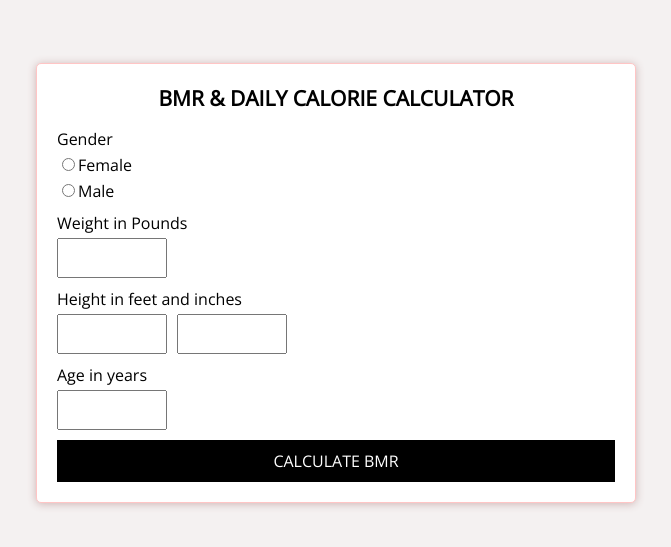
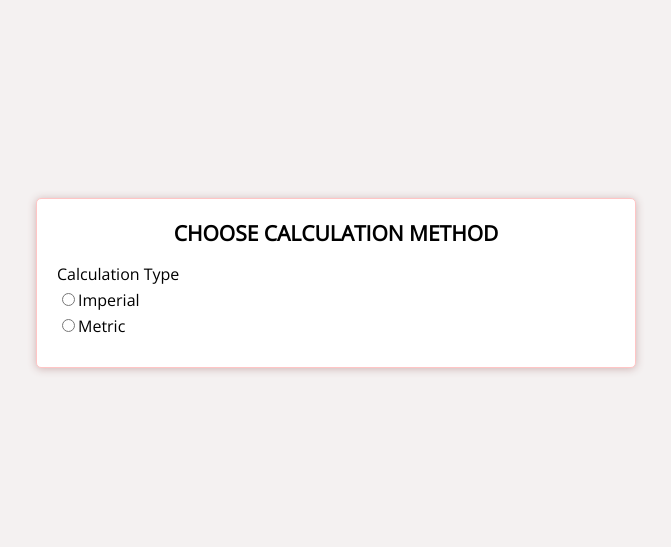
Before and after one commit to ZainabYounus/React-BMR-Calculator, a React (Create React App) app: page / in a window 1280 px wide. Shown: the part 117-664 px from the top of the page, without its empty margins (304-975 px from the left). Built offline with nearby package versions, Linux system fonts and the light colour scheme.

Commit message:
Added Both Imperial and Metric Calculations

```diff
--- a/src/components/bmr.js
+++ b/src/components/bmr.js
@@ -13,7 +13,9 @@ class bmr extends Component {
             activity: '',
             bmr: '',
             error: '',
-            calories: ''
+            calories: '',
+            calculationType: '',
+            heightCm: ''
         }
     }
 
@@ -53,11 +55,20 @@ class bmr extends Component {
         })
     }
 
+    handleCalculationChange = (event) => {
+        this.setState({ calculationType: event.target.value });
+    }
+
+    handleHeightCmChange = (event) => {
+        this.setState({ heightCm: event.target.value });
+    }
+
     calculateBMR() {
         let age = this.state.age;
         let gender = this.state.gender;
         let heightFeet = this.state.heightFeet;
         let heightInches = this.state.heightInches;
+        let heightCenti = this.state.heightCm;
         let weight = this.state.weight;
 
         if (age == '' || gender == '' || heightFeet == '' || heightInches == '' || weight == '') {
@@ -65,6 +76,7 @@ class bmr extends Component {
             return;
         }
 
+        if (this.state.calculationType == "imperial") {
             /* BMR calculation (imperial):
             Man BMR = 66 + ( 6.2 × weight in pounds ) + ( 12.7 × height in inches ) – ( 6.76 × age in years )
             Woman BMR = 655.1 + ( 4.35 × weight in pounds ) + ( 4.7 × height in inches ) - ( 4.7 × age in years )
@@ -80,6 +92,25 @@ class bmr extends Component {
                 bmrCalc = 655.1 + (4.35 * weight) + (4.7 * height) - (4.7 * age);
             }
             this.setState({ bmr: bmrCalc });
+
+        }
+        else if (this.state.calculationType == "metric") {
+            /* BMR calculation (Metric):
+            Man BMR = 66.5 + ( 13.75 × weight in kg ) + ( 5.003 × height in cm ) – ( 6.755 × age in years )
+            Woman BMR = BMR = 655 + ( 9.563 × weight in kg ) + ( 1.850 × height in cm ) – ( 4.676 × age in years )
+            */
+            let bmrCalc = '';
+
+            if (gender == 2) {
+                //Calculation of Male BMR
+                bmrCalc = 66.5 + (13.5 * weight) + (12.7 * heightCenti) - (6.755 * age);
+            } else if (gender == 1) {
+                //Calculation of Female BMR
+                bmrCalc = 655 + (9.563 * weight) + (1.850 * heightCenti) - (4.676 * age);
+            }
+            this.setState({ bmr: bmrCalc });
+
+        }
 
         this.setState({ error: '' })
     }
@@ -149,9 +180,11 @@ class bmr extends Component {
             resultCalories = <div className="result">{this.state.calories}</div>
         }
 
-        return (
-            <div id="bmrcalc">
-                <div className="form">
+        let imperialForm;
+        let metricForm;
+
+        if (this.state.calculationType == "imperial") {
+            imperialForm = <div>
                 <h2>BMR &amp; Daily Calorie Calculator</h2>
                 {error}
                 <div className="inputwrap">
@@ -173,6 +206,49 @@ class bmr extends Component {
                     <input type="number" value={this.state.age} onChange={this.handleAgeChange} className="age" name="age" min="0" max="120" />
                 </div>
                 <button type="button" onClick={() => this.calculateBMR()}>Calculate BMR</button>
+            </div>
+
+        }
+        else if (this.state.calculationType == "metric") {
+            metricForm = <div>
+                <h2>BMR &amp; Daily Calorie Calculator</h2>
+                {error}
+                <div className="inputwrap">
+                    <label className="label">Gender</label>
+                    <label><input type="radio" className="genderF" chechked={this.state.gender === "1"} onChange={this.handleGenderChange} name="gender" value="1" />Female</label>
+                    <label><input type="radio" className="genderM" chechked={this.state.gender === "2"} onChange={this.handleGenderChange} name="gender" value="2" />Male</label>
+                </div>
+                <div className="inputwrap">
+                    <label className="label">Weight in Kg</label>
+                    <input type="number" value={this.state.weight} onChange={this.handleWeightChange} name="weight" className="weight" min="0" max="999" />
+                </div>
+                <div className="inputwrap">
+                    <label className="label">Height in Cm</label>
+                    <input type="number" value={this.state.heightCm} onChange={this.handleHeightCmChange} name="heightCm" className="heightCm" min="0" />
+                </div>
+                <div className="inputwrap">
+                    <label className="label">Age in years</label>
+                    <input type="number" value={this.state.age} onChange={this.handleAgeChange} className="age" name="age" min="0" max="120" />
+                </div>
+                <button type="button" onClick={() => this.calculateBMR()}>Calculate BMR</button>
+            </div>
+
+        }
+
+        return (
+            <div id="bmrcalc">
+
+                <div className="form">
+
+                    <h2>Choose Calculation Method</h2>
+                    <div className="inputwrap">
+                        <label className="label">Calculation Type</label>
+                        <label><input type="radio" chechked={this.state.calculationType === "imperial"} onChange={this.handleCalculationChange} name="calcType" value="imperial" />Imperial</label>
+                        <label><input type="radio" chechked={this.state.calculationType === "metric"} onChange={this.handleCalculationChange} name="calcType" value="metric" />Metric</label>
+                    </div>
+
+                    {imperialForm}
+                    {metricForm}
                     {resultBMR}
                     {showCaloriesCalc}
                     {resultCalories}
```
Lines whose indentation alone changed are shown as unchanged.
